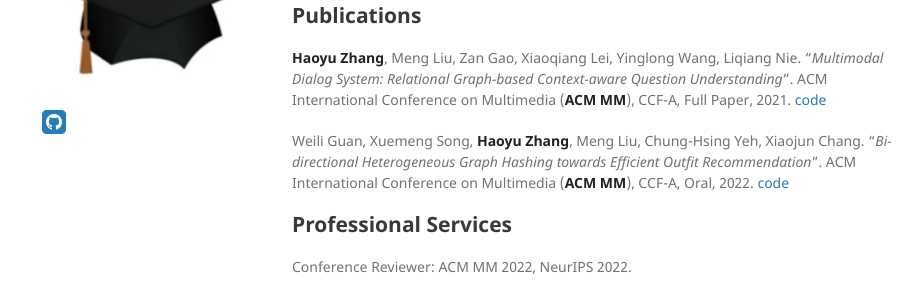
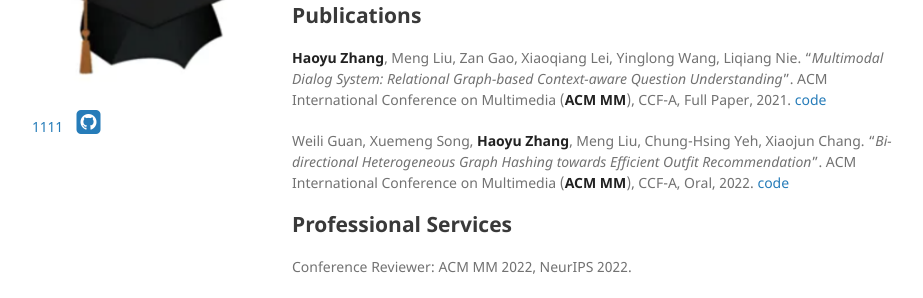
Before and after one commit to Hyu-Zhang/Hyu-Zhang.github.io, a Jekyll site: the page built from index.md, in a window 1280 px wide. Shown: the part 599-897 px from the top of the page, without its empty margins (178-1101 px from the left). Built offline with Jekyll 4.4.1, drawn with Linux system fonts in a browser that asks for light colours; a style sheet for code colours, icons or effects is not loaded; our own code applies the rules of GitHub Pages for plain Markdown files.

Commit message:
Update default.html

```diff
--- a/_layouts/default.html
+++ b/_layouts/default.html
@@ -23,7 +23,7 @@
         <a href="https://github.com/Hyu-Zhang" target="_blank" rel="external" style="padding-left:10px;">
               <i class="fa fa-github-square fa-2x" aria-hidden="true"></i> </a>
         <a href="https://scholar.google.com/citations?hl=zh-CN&user=HGPmq2YAAAAJ" target="_blank" rel="external" style="padding-left:10px;">
-              <img src="google_scholar.png" /></a>
+              <img src="google_scholar.png" />1111</a>
         <a href="https://www.researchgate.net/profile/Haoyu-Zhang-34" target="_blank" rel="external" style="padding-left:10px;">
               <i class="fa fa-github-square fa-2x" aria-hidden="true"></i> </a>
 
```
